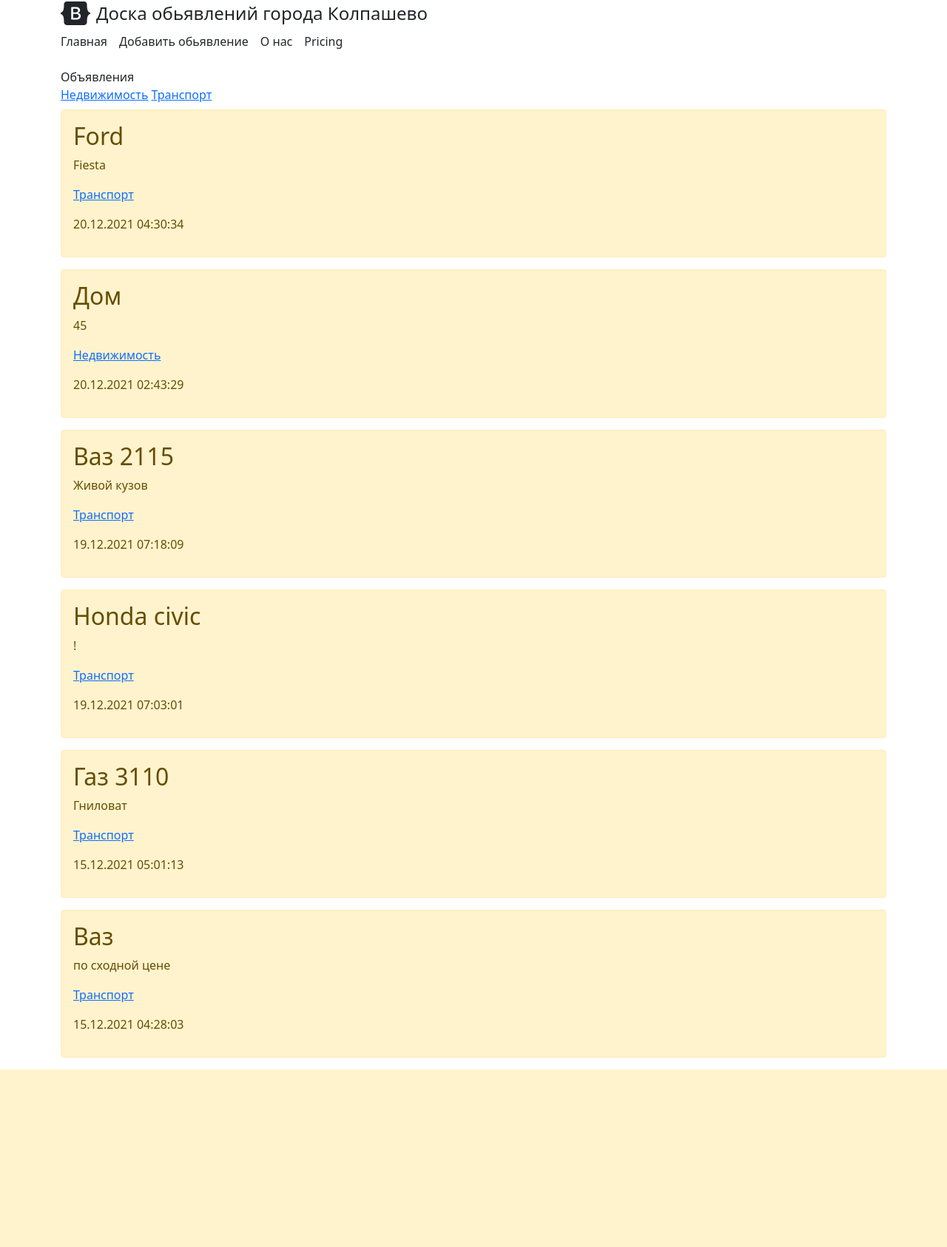
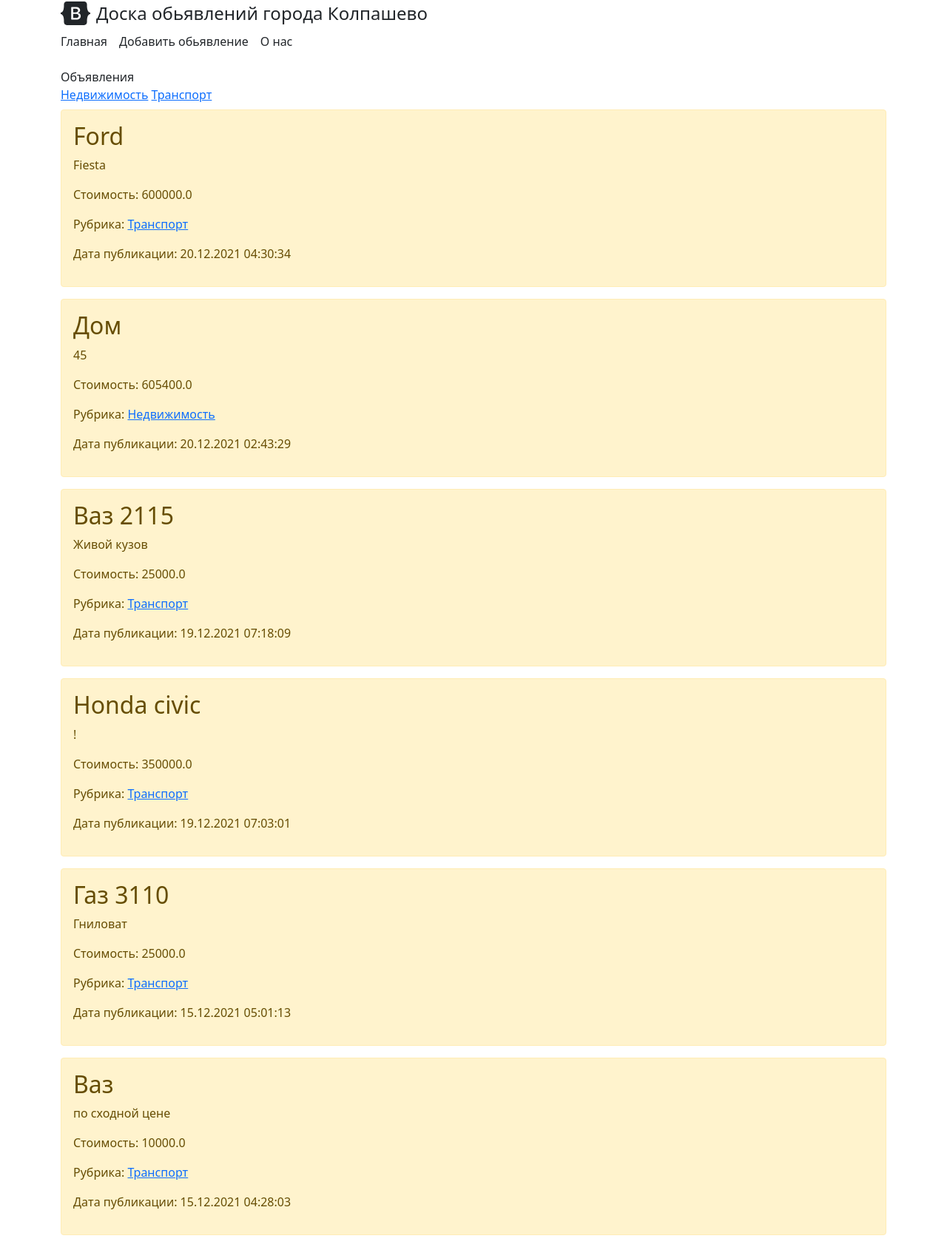
Before and after one commit to GordenFree/t4, a Django app: page / in a window 1280 px wide. Shown: the whole page at 74% size. Before the commit the page ends 1446 px from the top, so only its background shows below. Run offline with Django 3.2, Linux system fonts and the light colour scheme; data comes from the database, SQL or seed files in the repository; both versions use the stored data as it was after the commit.

Commit message:
28.12.2021

```diff
--- a/t4/main/templates/layout/basic.html
+++ b/t4/main/templates/layout/basic.html
@@ -19,7 +19,6 @@
                     <a class="me-3 py-2 text-dark text-decoration-none" href="{% url 'index' %}">Главная</a>
                     <a class="me-3 py-2 text-dark text-decoration-none" href="{% url 'add' %}">Добавить обьявление</a>
                     <a class="me-3 py-2 text-dark text-decoration-none" href="{% url 'about' %}">О нас</a>
-                    <a class="py-2 text-dark text-decoration-none" href="#">Pricing</a>
                 </nav>
                 <p></p>
                 <header>
@@ -31,11 +30,10 @@
                     {{ rubric.name }}</a>
                     {% endfor %}
                 </nav>
-
                 <section>
                 {% block content %}
                 {% endblock %}
                 </section>
             </div>
-    </body>
+        </body>
 </html>
--- a/t4/main/templates/main/index.html
+++ b/t4/main/templates/main/index.html
@@ -6,9 +6,9 @@
 <div class="alert alert-warning mt-2">
     <h2>{{ bb.title }}</h2>
     <p>{{ bb.content }}</p>
-    <p><a href="(% url 'by_rubric' bb.rubric.pk %}">
-    {{ bb.rubric.name }}</a></p>
-    <p>{{ bb.published|date:"d.m.Y H:i:s" }}</p>
+    <p>Стоимость: {{ bb.price }}</p>
+    <p>Рубрика: <a href="(% url 'by_rubric' bb.rubric.pk %}">{{ bb.rubric.name }}</a></p>
+    <p>Дата публикации: {{ bb.published|date:"d.m.Y H:i:s" }}</p>
 </div>
 {% endfor %}
 {% endblock %}
--- a/t4/main/views.py
+++ b/t4/main/views.py
@@ -19,18 +19,18 @@
         context['rubrics'] = Rubric.objects.all()
         return context
 
-# Create your views here.
 def index(request):
     bbs = Bboard.objects.all()
     rubrics = Rubric.objects.all()
-    context = {'bbs':bbs, 'rubrics':rubrics}
+    price = Bboard.price
+    context = {'bbs':bbs, 'rubrics':rubrics, 'price':price,}
     return render(request, 'main/index.html', context)
 
 def by_rubric(request, rubric_id):
     bbs = Bboard.objects.filter(rubric=rubric_id)
     rubrics = Rubric.objects.all()
     current_rubric = Rubric.objects.get(pk=rubric_id)
-    context = {'bbs':bbs, 'rubrics':rubrics, 'current_rubric':current_rubric}
+    context = {'bbs':bbs, 'rubrics':rubrics, 'current_rubric':current_rubric, }
     return render(request, 'main/by_rubric.html', context)
 
 def about(request):
```
Also changed, not shown: t4/main/tests.py (deleted, +0 -11 lines), t4/db.sqlite3, t4/main/static/main/bg.jpg (deleted).
